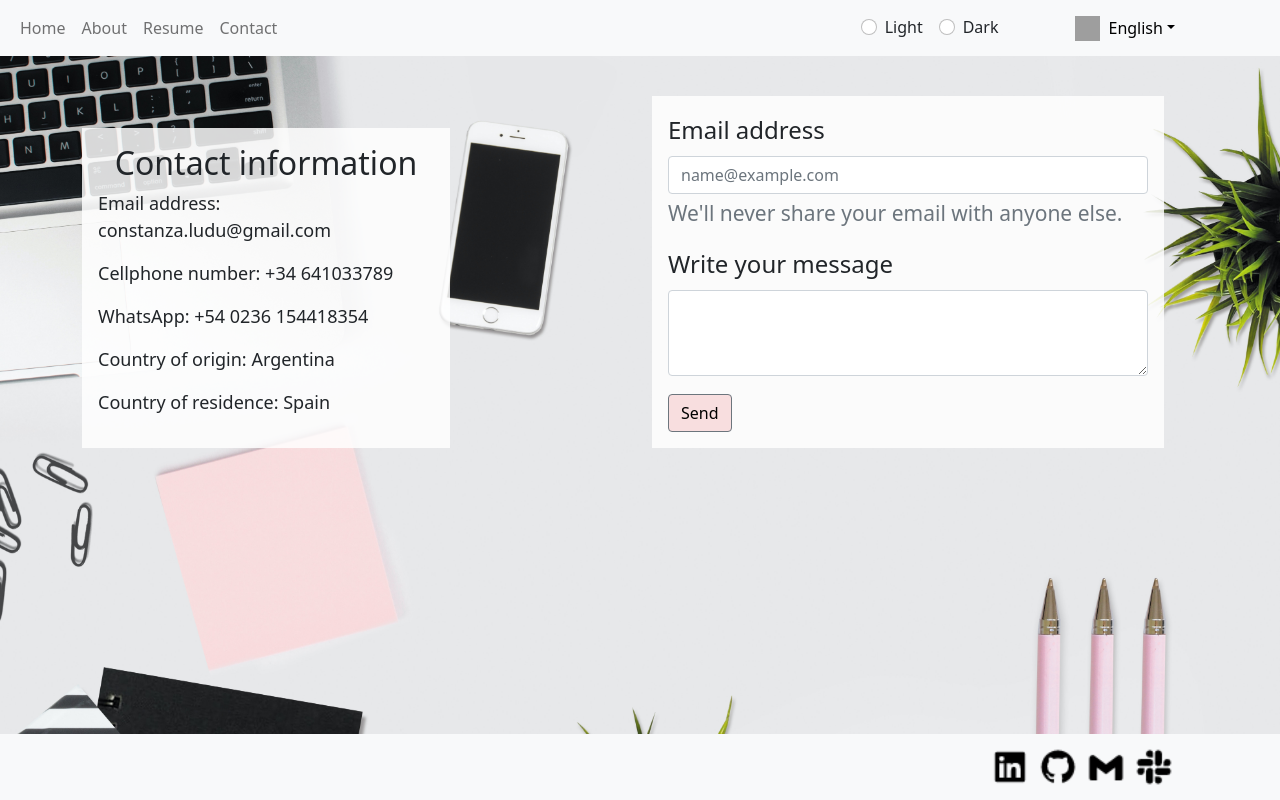
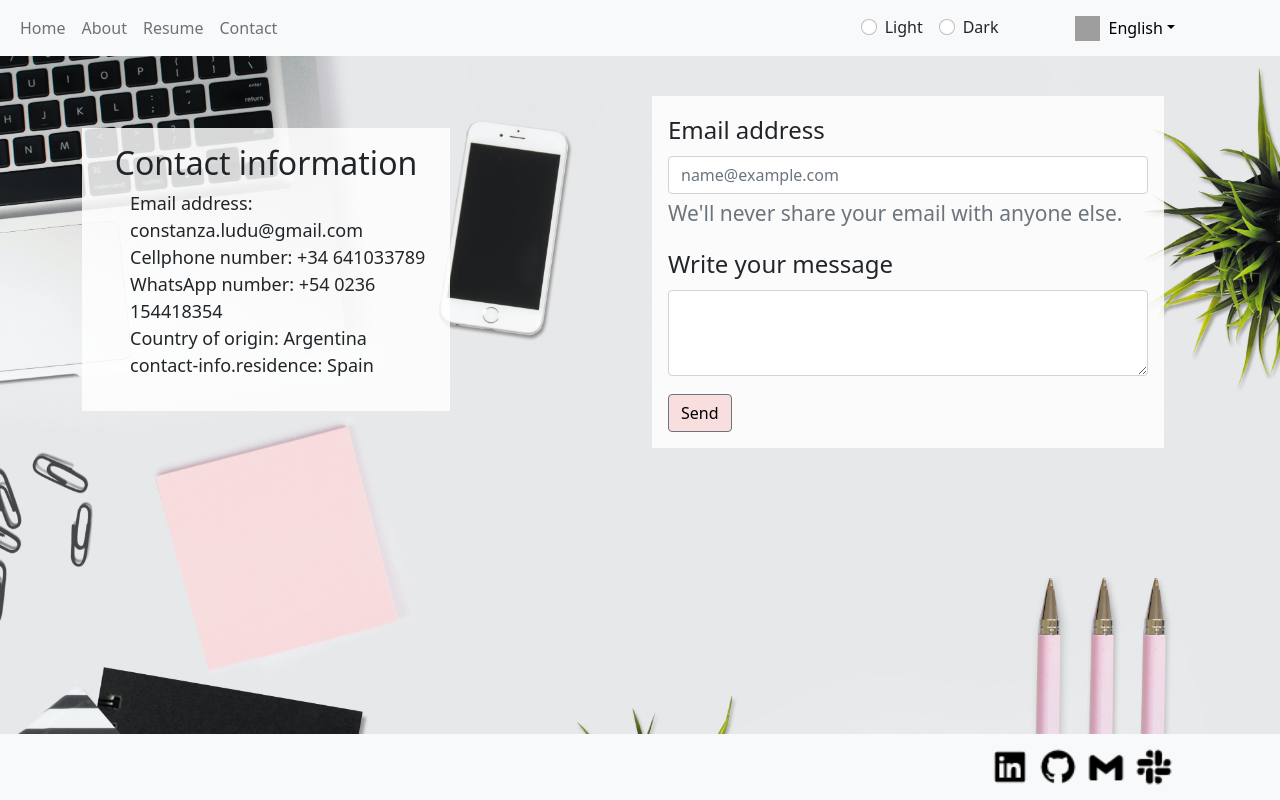
Before and after one commit to constanzaludu/my-resume, a React (Create React App) app: page /contact in a window 1280 px wide. Built offline with nearby package versions, Linux system fonts and the light colour scheme; grey boxes are pictures that could not be loaded.

Commit message:
cambios de traduccion en json de

```diff
--- a/src/Components/Main/Contact/Contact-form/Contact-form.jsx
+++ b/src/Components/Main/Contact/Contact-form/Contact-form.jsx
@@ -1,24 +1,27 @@
 import React from "react";
 import { Form, Button } from "react-bootstrap";
-import './Contact-form.css'
+import './Contact-form.css';
+import { useTranslation } from "react-i18next";
+
 
 const ContactForm = () => {
+
+    const [t, i18n] = useTranslation("global");
+
     return (
         <>
         <Form className="contenedor-contact">
             <Form.Group className="mb-3" controlId="exampleForm.ControlInput1">
-                <Form.Label>Email address</Form.Label>
-                <Form.Control type="email" placeholder="name@example.com" />
-                <Form.Text className="text-muted">
-                We'll never share your email with anyone else.
-                </Form.Text>
+                <Form.Label>{t("contact-form.email")}</Form.Label>
+                <Form.Control type="email" placeholder={t("contact-form.example")} />
+                <Form.Text className="text-muted">{t("contact-form.share")}</Form.Text>
             </Form.Group>
             <Form.Group className="mb-3" controlId="exampleForm.ControlTextarea1">
-                <Form.Label>Write your message</Form.Label>
+                <Form.Label>{t("contact-form.write")}</Form.Label>
                 <Form.Control className="my-text-area" as="textarea" rows={3} />
             </Form.Group>
             <Button className='boton-send' variant="outline-secondary" type="submit">
-                Send
+                {t("contact-form.send")}
             </Button>
         </Form>
         </>
--- a/src/Components/Main/Contact/Contact-info/Contact-info.css
+++ b/src/Components/Main/Contact/Contact-info/Contact-info.css
@@ -1,7 +1,10 @@
 .container-contact{
     background-color: rgba(255, 255, 255, 0.836);
     text-align: left;
-    padding: 1rem;
+    padding: 1rem
+}
+li {
+    list-style: none;
 }
 @media (min-width: 740px) {
     .container-contact {
--- a/src/Components/Main/Contact/Contact-info/Contact-info.jsx
+++ b/src/Components/Main/Contact/Contact-info/Contact-info.jsx
@@ -1,16 +1,23 @@
 import React from "react";
-import './Contact-info.css'
+import './Contact-info.css';
+import { useTranslation } from "react-i18next";
+
 
 const ContactInfo = () => {
+
+    const [t, i18n] = useTranslation("global");
+
     return (
         <>
         <div className="container-contact">
-            <h2 className="text-center">Contact information</h2>
-            <p>Email address: constanza.ludu@gmail.com</p>
-            <p>Cellphone number: +34 641033789</p>
-            <p>WhatsApp: +54 0236 154418354</p>
-            <p>Country of origin: Argentina</p>
-            <p>Country of residence: Spain</p>
+            <h2 className="text-center">{t("contact-info.info")}</h2>
+            <ul>
+                <li>{t("contact-info.email")}<span>: constanza.ludu@gmail.com</span></li>
+                <li>{t("contact-info.phone")}<span>: +34 641033789</span></li>
+                <li>{t("contact-info.wpp")}<span>: +54 0236 154418354</span></li>
+                <li>{t("contact-info.origen")}<span>: {t("contact-info.argentina")}</span></li>
+                <li>{t("contact-info.residence")}<span>: {t("contact-info.spain")}</span></li>
+            </ul>
         </div>
         </>
      );
--- a/src/Components/translations/de/global.json
+++ b/src/Components/translations/de/global.json
@@ -11,7 +11,7 @@
     },
     "home": {
         "title": "Ich bin Constanza Luduena.",
-        "paragraph1": "Ich bin ein Full-Stack-Entwickler, geboren in Argentinien 🇦🇷, aber derzeit in Spanien 🇪🇸 ansässig.",
+        "paragraph1": "Ich bin eine Full-Stack-Entwicklerin, die in Argentinien 🇦🇷 geboren ist, aber derzeit in Spanien 🇪🇸 ansässig ist.",
         "paragraph2": "Neugier war für mich schon immer ein großer Freund."
     },
     "about-me": {
@@ -55,5 +55,23 @@
             "career2-2": "Dolmetschdienst von Barry Rassin (Rotary International President) | 2018",
             "career3-1": "Übersetzungsprojekt bibliographischer Texte im Rahmen des Programms Wissen und Bildungspraktiken",
             "career3-2": "FLACSO Argentinien (Lateinamerikanische Fakultät für Sozialwissenschaften) | 2018"
+        },
+        "contact-form": {
+            "email": "E-Mail-Adresse",
+            "share": "Wir werden nie Ihre E-Mail Adresse mit niemandem teilen.",
+            "write": "Schreiben hier Ihre Nachricht",
+            "send": "Schicken",
+            "example": "name@beispiel.com"
+
+        },
+        "contact-info":{
+            "info": "Kontaktinformation",
+            "email": "E-Mail-Adresse",
+            "phone": "Handynummer",
+            "wpp": "WhatsApp nummer",
+            "origen": "Herkunftsland",
+            "argentina": "Argentinien",
+            "spain": "Spanien",
+            "residencia": "Land des Wohnsitzes"
         }
 }
--- a/src/Components/translations/en/global.json
+++ b/src/Components/translations/en/global.json
@@ -55,6 +55,23 @@
             "career2-2": "EN-ES Interpreting to Barry Rassin (Rotary International President) | 2018",
             "career3-1": "Translation project on bibliographic texts as part of the program Knowledge and Educational Practices",
             "career3-2": "FLACSO Argentina (Latin American University of Social Sciences) | 2018"
+        },
+        "contact-form": {
+            "email": "Email address",
+            "share": "We'll never share your email with anyone else.",
+            "write": "Write your message",
+            "send": "Send",
+            "example": "name@example.com"
+        },
+        "contact-info":{
+            "info": "Contact information",
+            "email": "Email address",
+            "phone": "Cellphone number",
+            "wpp": "WhatsApp number",
+            "origen": "Country of origin",
+            "argentina": "Argentina",
+            "spain": "Spain",
+            "residencia": "Country of residence"
         }
 
 }
--- a/src/Components/translations/es/global.json
+++ b/src/Components/translations/es/global.json
@@ -55,6 +55,22 @@
         "career2-2": "Interpretación EN-ES a Barry Rassin (Rotary International President) | 2018",
         "career3-1": "Proyecto de traducción de textos bibliográficos en el marco del programa Conocimiento y Prácticas Educativas",
         "career3-2": "FLACSO Argentina (Facultad Latinoamericana de Ciencias Sociales) | 2018"
+    },
+    "contact-form": {
+        "email": "Correo electrónico",
+        "share": "Nunca compartiremos tu dirección de correo con nadie.",
+        "write": "Escribe aquí tu mensaje",
+        "send": "Enviar",
+        "example": "nombre@ejemplo.com"
+    },
+    "contact-info":{
+        "info": "Información de contacto",
+        "email": "Correo electrónico",
+        "phone": "Número de teléfono celular",
+        "wpp": "Número de WhatsApp",
+        "origen": "País de origen",
+        "argentina": "Argentina",
+        "spain": "España",
+        "residence": "País de residencia"
     }
-
 }
```
